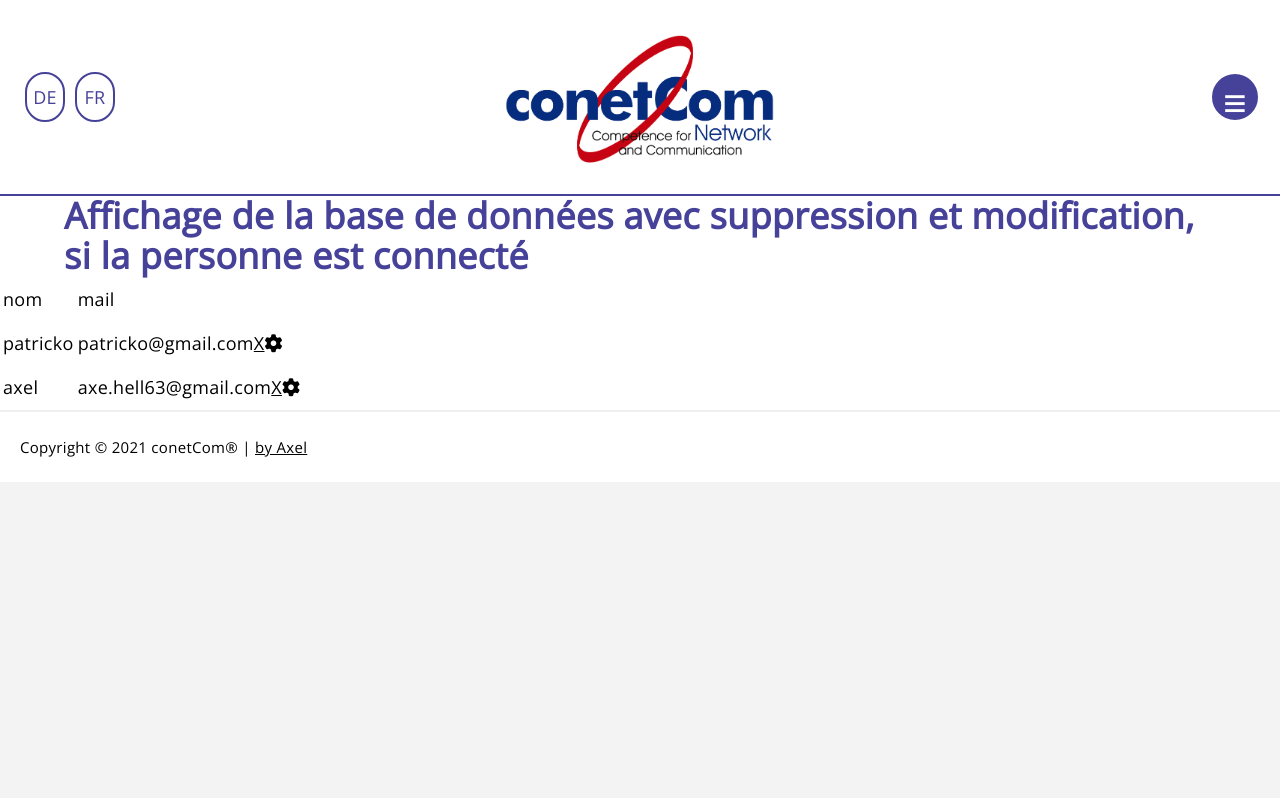
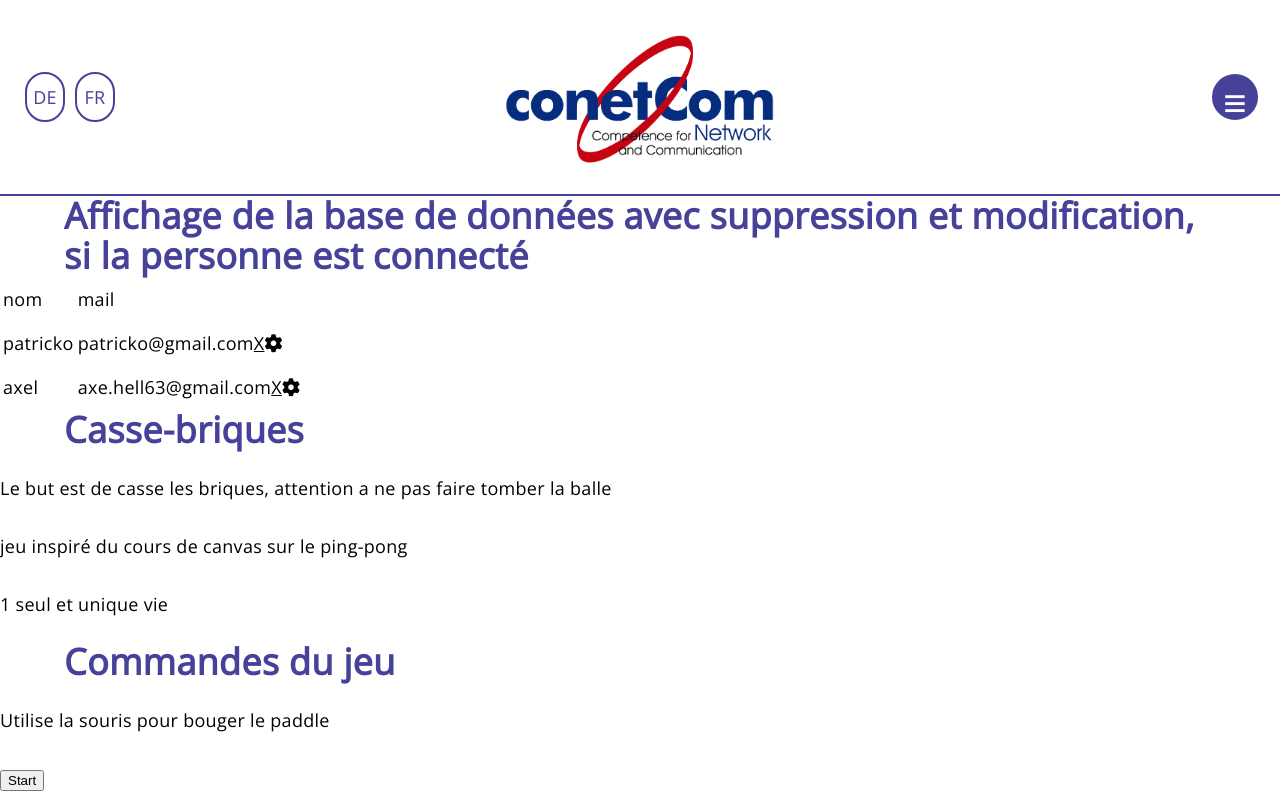
Before and after one commit to kerpyyy/3waHellAxel, a PHP site: page /realisations in a window 1280 px wide. Shown: the top 798 px of the page. Before the commit the page ends 457 px from the top, so only its background shows below. Run offline with PHP 8.4, Linux system fonts and the light colour scheme; a user stored in the database is signed in; data comes from the database, SQL or seed files in the repository; some libraries are stand-ins or nearby versions.

Commit message:
Add files via upload

```diff
--- a/templates/delete_post.php
+++ b/templates/delete_post.php
@@ -6,8 +6,10 @@ require '../templates/landing.php';
 
 $db = getConnection();
 
-if(!isset($_SESSION)){
-    header('Location:index.php');
+// Verification que l'user est connecte si oui on peut delete, si non redirection
+
+if(!isset($_SESSION['user'])){
+    header('Location:realisations.php');
     die();
 }else{
     deletePost($db, (int) $_GET['id']);
--- a/templates/landing.php
+++ b/templates/landing.php
@@ -10,4 +10,4 @@ if(!isset($_SESSION['user'])){
 $template = 'landing';
 
 // Chargement du layout qui va lui-même charger le template au bon endroit
-require '../templates/layouthome.phtml';
+require '../templates/landing.phtml';
--- a/templates/realisations.phtml
+++ b/templates/realisations.phtml
@@ -13,4 +13,14 @@
         </tr>
     <?php endforeach ?>
     </table>
+    <div id="SplashScreen">
+        <h2 class="center">Casse-briques</h2>
+        <p>Le but est de casse les briques, attention a ne pas faire tomber la balle</p>
+        <p>jeu inspiré du cours de canvas sur le ping-pong</p>
+        <p>1 seul et unique vie</p>
+        <h2 class="center">Commandes du jeu</h2>
+        <p>Utilise la souris pour bouger le paddle</p>
+        <input id="StartButton" type="button" value="Start"/>
+    </div>
+    <canvas id="myCanvas"></canvas>
 </main>
```
Also changed, not shown: templates/edit_post.php (+7 -5 lines), templates/landing.phtml (+20 -4 lines).
